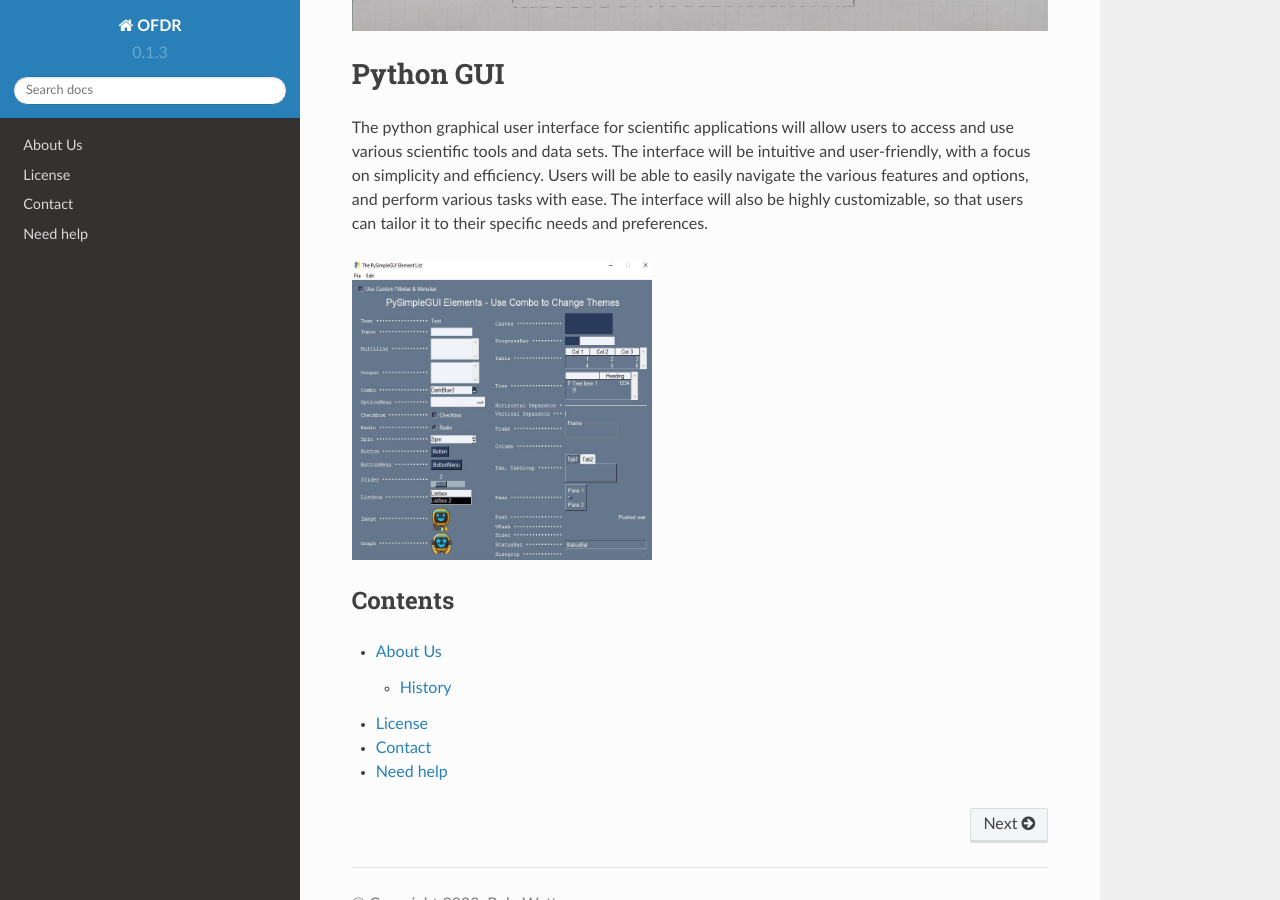
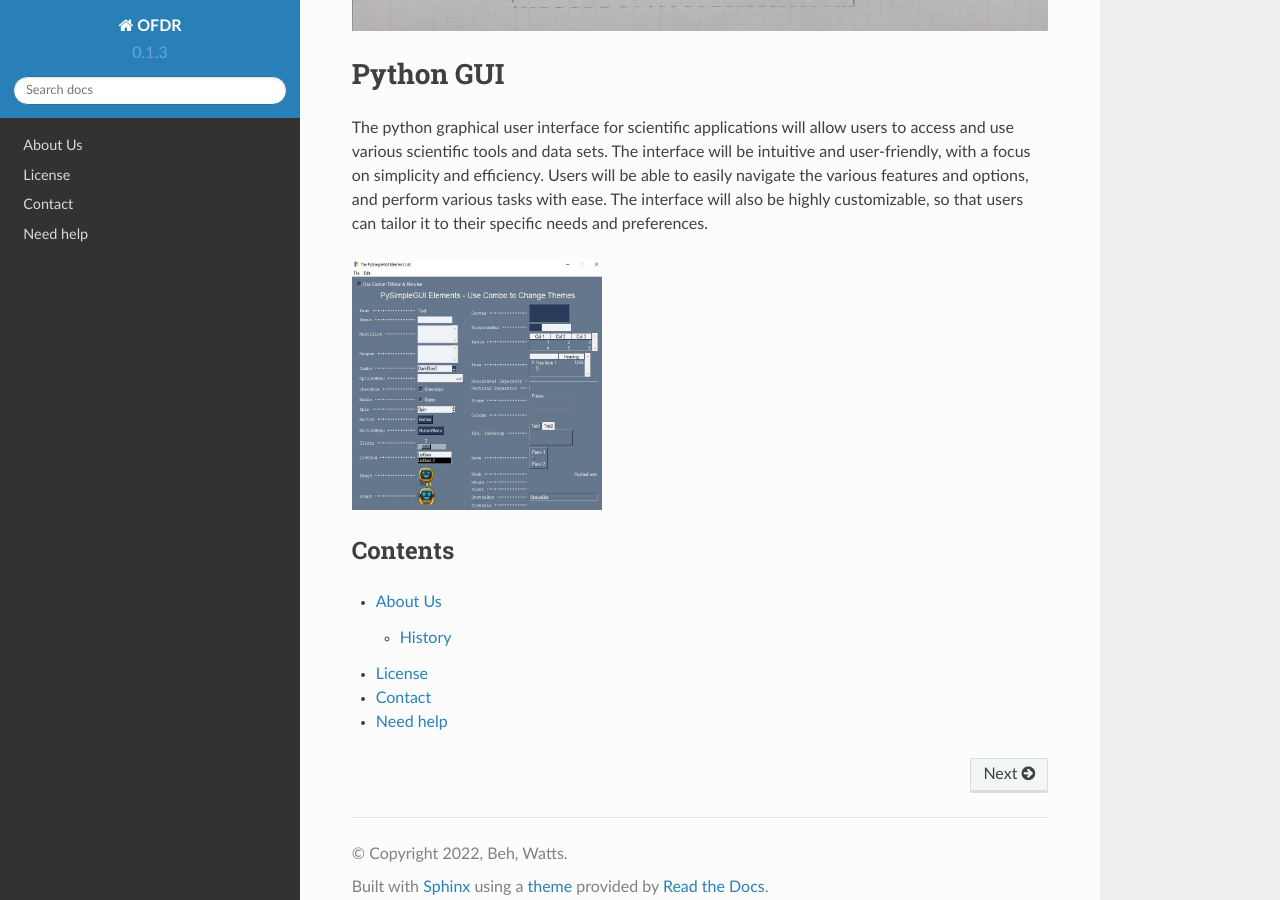
Before and after one commit to wattsjake/OFDR, a Sphinx documentation site: the page built from docs/source/index.rst, in a window 1280 px wide and 900 px high, scrolled down 1860 px. Built offline with Sphinx 7.4.7 and the Read the Docs theme 2.0.0, drawn with Linux system fonts in a browser that asks for light colours; pages that are not in the unit, such as notebooks, are missing from menus.

Commit message:
added 250 to gui

```diff
--- a/docs/source/index.rst
+++ b/docs/source/index.rst
@@ -76,8 +76,8 @@ to easily navigate the various features and options, and perform various tasks w
 customizable, so that users can tailor it to their specific needs and preferences.
 
 .. image:: images/python_gui.jpg
-  :width: 300
-  :height: 300
+  :width: 250
+  :height: 250
   :alt: OFDR Drawing
 
 Contents
```
